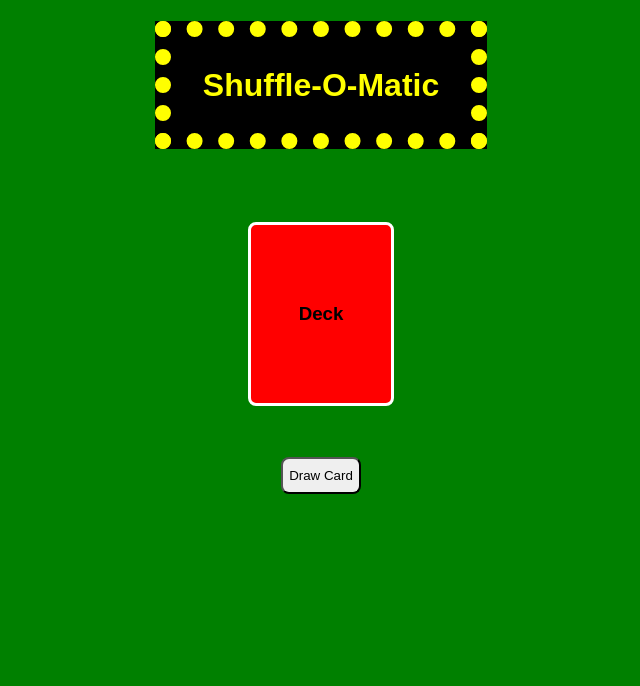
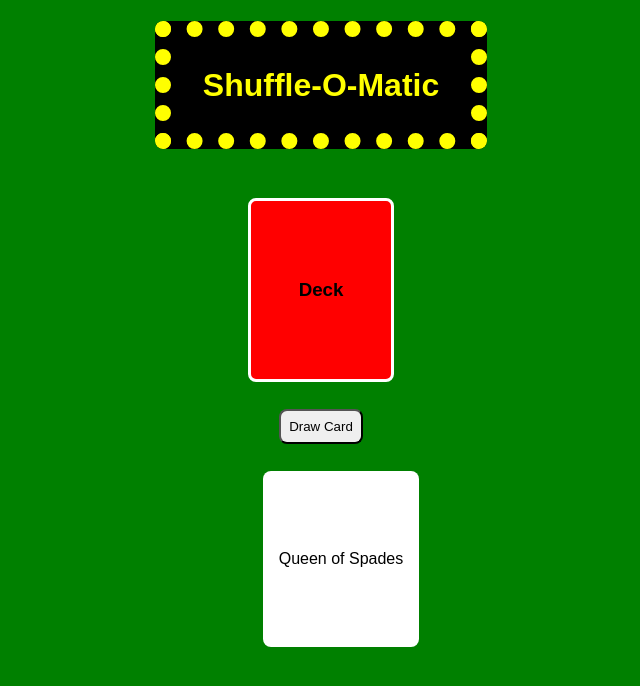
Before and after one commit to jbryan382/deck-of-cards, a website: page public/index.html in a window 1280 px wide. Both pictures are taken after a click on the button "Draw Card". Shown: the whole page, without its empty margins (319-959 px from the left). Drawn offline with Linux system fonts and the light colour scheme.

Commit message:
Dealing works and changed to lists still wont wrap properly

```diff
--- a/public/index.html
+++ b/public/index.html
@@ -14,7 +14,9 @@
     </section>
     <section>
       <button class="draw">Draw Card</button>
-      <h3 class="Hand"></h3>
+    </section>
+    <section>
+      <ul></ul>
     </section>
     <script src="/main.js" charset="utf-8"></script>
   </body>
--- a/public/main.js
+++ b/public/main.js
@@ -35,12 +35,16 @@ const shuffleDeck = () => {
 }
 
 const dealCard = event => {
-  for (let i = 51; i >= 0; i--) {
-    const j = Math.floor(Math.random() * (i + 1))
-    let hand = deck.splice(j, 1)
-    document.querySelector('Hand').textContent = hand
-    document.querySelector('Hand').appendChild(hand)
-  }
+  let drawnCard = deck.splice(0, 1)
+  const _li = document.createElement('li')
+  _li.textContent = drawnCard
+  document.querySelector('ul').appendChild(_li)
+  // for (let i = 51; i >= 0; i--) {
+  //   const j = Math.floor(Math.random() * (i + 1))
+  //   let hand = deck.splice(j, 1)
+  //   document.querySelector('Hand').textContent = hand
+  //   document.querySelector('Hand').appendChild(hand)
+  // }
 }
 
 const main = () => {
--- a/public/screen.css
+++ b/public/screen.css
@@ -21,13 +21,14 @@ h1 {
   color: yellow;
   background-color: black;
   border: dotted yellow 1rem;
+  border-radius: 0.5rem;
   padding: 2rem;
 }
 
 section {
   display: flex;
   justify-content: center;
-  margin: 2rem;
+  margin: 0.5rem;
 }
 
 .deck {
@@ -39,4 +40,19 @@ section {
 
 .draw {
   border-radius: 0.5rem;
+  padding: 0.5rem;
 }
+
+ul {
+  display: flex;
+  flex: wrap;
+  justify-content: center;
+  flex-direction: row;
+}
+li {
+  list-style: none;
+  background-color: white;
+  border-radius: 0.5rem;
+  padding: 5rem 1rem 5rem 1rem;
+  margin: 0.2rem;
+}
```
